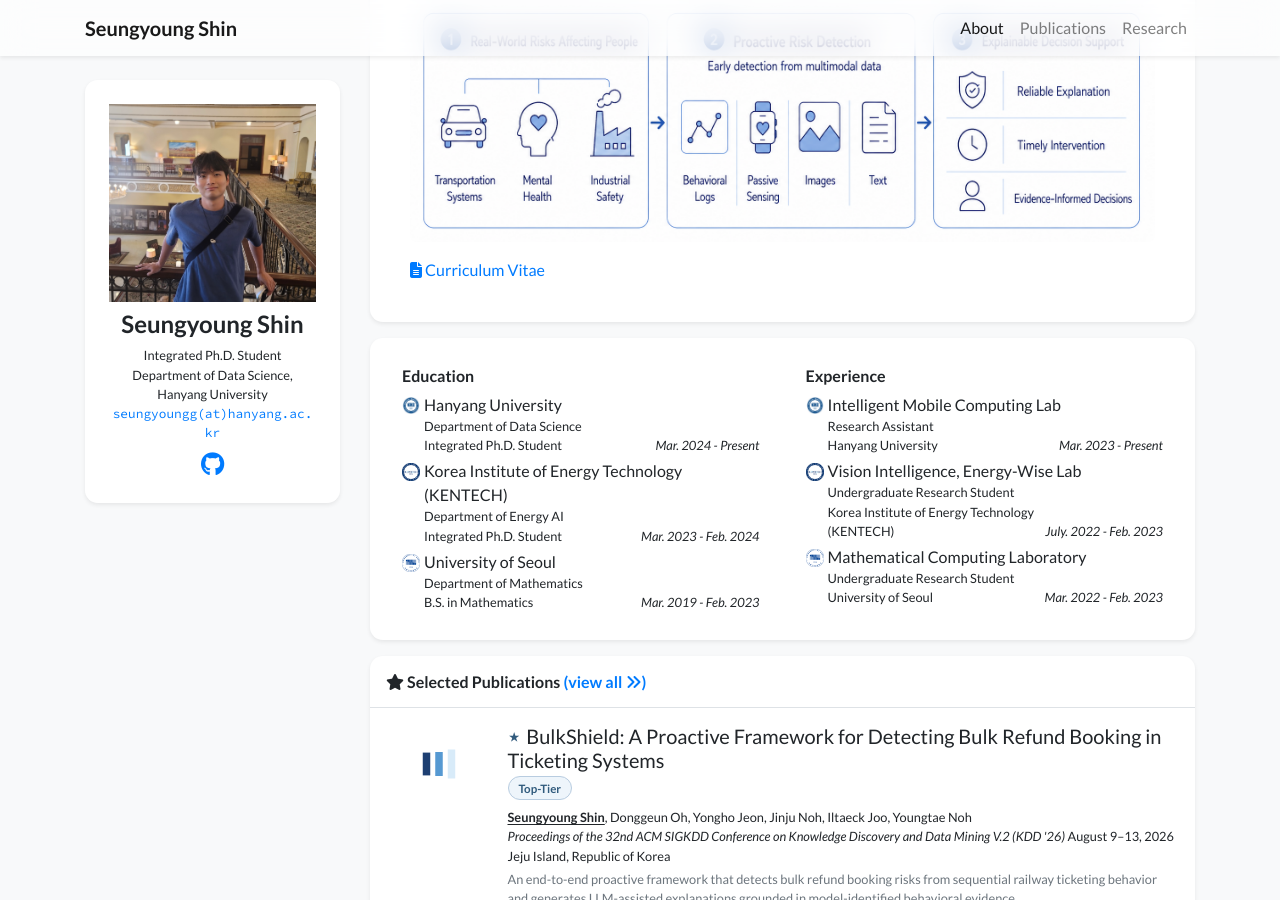
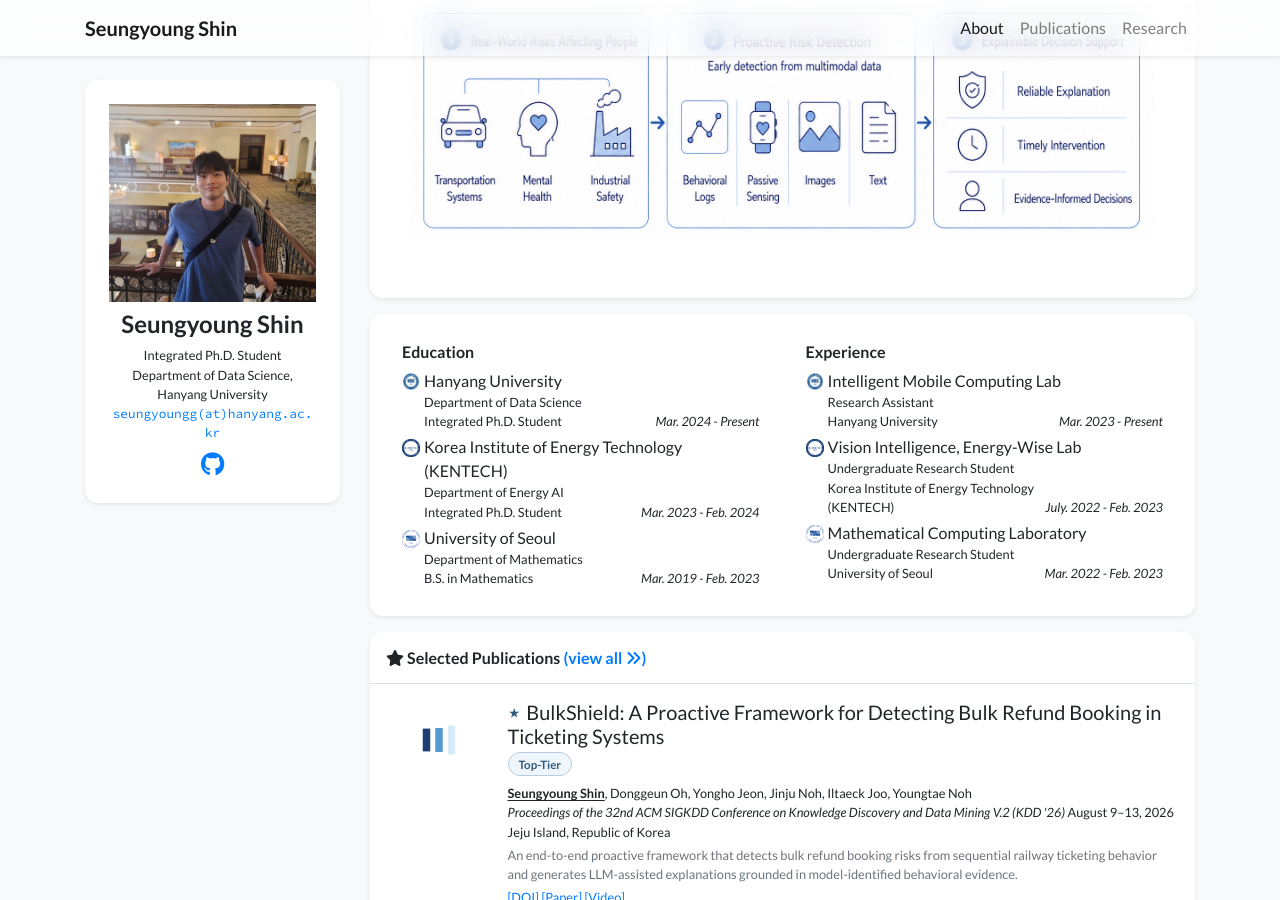
Before and after one commit to seungyoungg/academic-homepage-test, a Jekyll site: the page built from index.html, in a window 1280 px wide and 900 px high, scrolled down 319 px. Built offline with Jekyll 4.4.1, drawn with Linux system fonts in a browser that asks for light colours; nearby versions of some CDN libraries; a style sheet for code colours, icons or effects is not loaded.

Commit message:
Update profile_card_bio_only.html

```diff
--- a/_includes/widgets/profile_card_bio_only.html
+++ b/_includes/widgets/profile_card_bio_only.html
@@ -38,19 +38,6 @@
                             >
                         </div>
 
-                        <!-- Curriculum Vitae -->
-                        {% if site.data.profile.cv_link %}
-                            <a
-                                target="_blank"
-                                rel="noopener noreferrer"
-                                href="{{ site.data.profile.cv_link | relative_url }}"
-                            >
-                                <i class="fas fa-file-alt"></i>
-                                Curriculum Vitae
-                            </a>
-                            <br>
-                        {% endif %}
-
                     </div>
                 </div>
 
```
